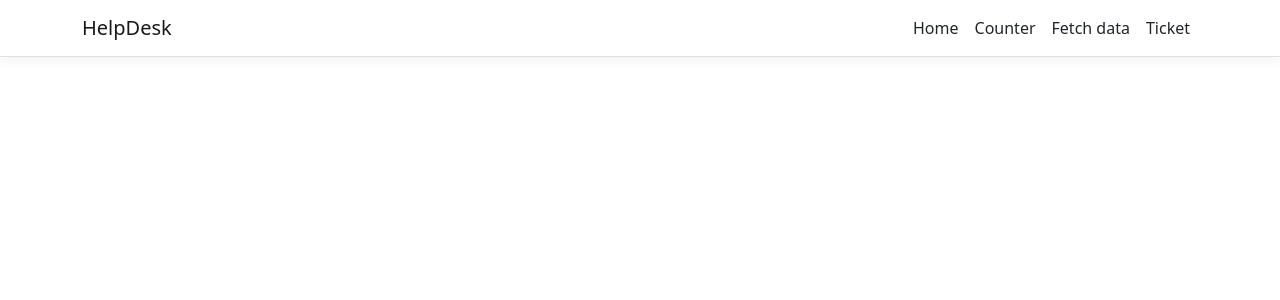
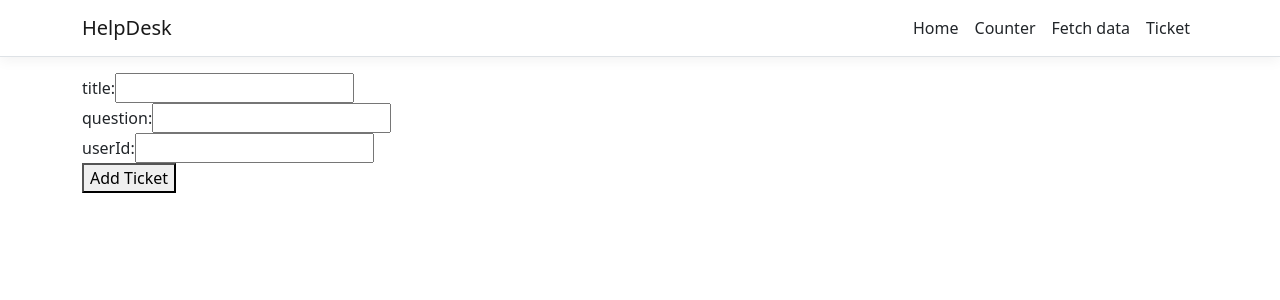
Before and after one commit to AlexAaronWeber/HelpDeskTicket, an Angular app in the folder HelpDesk/ClientApp/: page /createticket in a window 1280 px wide. Before the commit this address led to /. Shown: the top 300 px of the page. Built offline with nearby package versions, Linux system fonts and the light colour scheme.

Commit message:
added more front end

```diff
--- /dev/null
+++ b/HelpDesk/ClientApp/src/app/createticket/createticket.component.html
@@ -0,0 +1,9 @@
+<form class="form" #addForm="ngForm" (ngSubmit)="addTicket(addForm)">
+    title:<input name="title" ngModel />
+    <br />
+    question:<input name="question" ngModel />
+    <br />
+    userId:<input name="userId" type="number" ngModel />
+    <br />
+    <button>Add Ticket</button>
+  </form>
--- /dev/null
+++ b/HelpDesk/ClientApp/src/app/createticket/createticket.component.ts
@@ -0,0 +1,39 @@
+import { Component, OnInit } from '@angular/core';
+import { NgForm } from '@angular/forms';
+import { Ticket } from '../ticket';
+import { TicketService } from '../ticket.service';
+
+@Component({
+  selector: 'app-createticket',
+  templateUrl: './createticket.component.html',
+  styleUrls: ['./createticket.component.css']
+})
+export class CreateticketComponent implements OnInit {
+
+  constructor(private ticketService:TicketService) { }
+
+  ngOnInit(): void {
+  }
+
+  addTicket(form:NgForm){
+    let NewTitle:string = form.form.value.title;
+    let NewQuestion:string = form.form.value.question;
+    let NewUserId:number = form.form.value.userId; //remove in the future
+    let NewTicket:Ticket = {
+      title: NewTitle,
+      question: NewQuestion,
+      userId: NewUserId,
+      id: 0,
+      responderId: 0,
+      resolution: '',
+      responder: null,
+      user: null,
+      favTickets: []
+    };
+    this.ticketService.CreateTicket(NewTicket).subscribe((response:any) => {
+      console.log("Ticket has been added");
+      console.log(response)
+    });
+  }
+
+}
--- a/HelpDesk/ClientApp/src/app/ticket.service.ts
+++ b/HelpDesk/ClientApp/src/app/ticket.service.ts
@@ -1,11 +1,13 @@
 import { HttpClient } from '@angular/common/http';
 import { Inject, Injectable } from '@angular/core';
+import { Ticket } from './ticket';
 
 @Injectable({
   providedIn: 'root'
 })
 export class TicketService {
 
+  endpoint: string = "api/Ticket";
   constructor(private http:HttpClient, @Inject('BASE_URL') private baseUrl:string) { }
 
   getAllTickets():any{
@@ -19,4 +21,9 @@ export class TicketService {
   getByTitle(title:string):any {
     return this.http.get(`${this.baseUrl}api/Ticket/${title}`)
   }
+
+  CreateTicket(ticket: Ticket){
+    let fullUrl: string = this.baseUrl + this.endpoint;
+    return this.http.post(fullUrl, ticket);
+  }
 }
--- a/HelpDesk/ClientApp/src/app/ticket/ticket.component.ts
+++ b/HelpDesk/ClientApp/src/app/ticket/ticket.component.ts
@@ -18,5 +18,4 @@ export class TicketComponent implements OnInit {
       console.log(response);
     })
   }
-
 }
```
Also changed, not shown: HelpDesk/ClientApp/src/app/app.module.ts (+5 -2 lines), HelpDesk/ClientApp/src/app/createticket/createticket.component.css (added), 2 other files (tests, documents, lock files or other folders).
